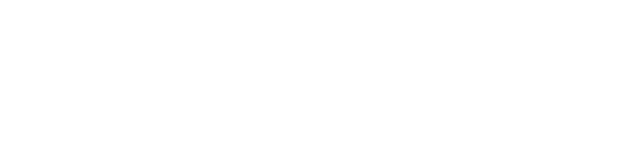
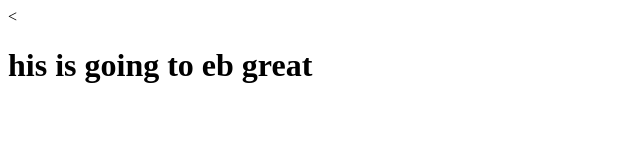
Before and after one commit to NoLimit242/git-course, a plain HTML site: page Index.html in a window 1280 px wide. Shown: the whole page, without its empty margins (0-640 px from the left). Drawn offline with Linux system fonts and the light colour scheme.

Commit message:
Changed the index.html

```diff
--- a/Index.html
+++ b/Index.html
@@ -5,6 +5,7 @@
     <title></title>
   </head>
   <body>
-
+    <<h1>his is going to eb great
+    </h1>
   </body>
 </html>
```
